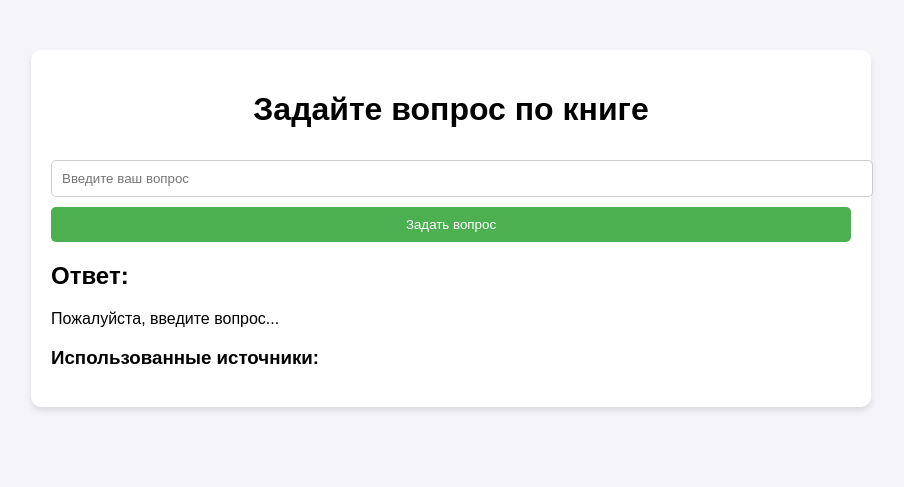
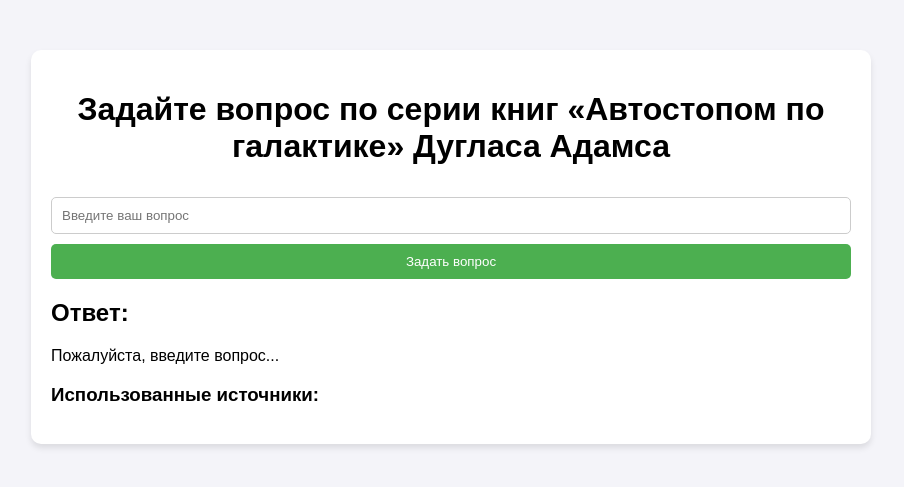
Before and after one commit to soaptr/BookRAG, a FastAPI app: page / in a window 1280 px wide. Shown: the top 487 px of the page, without its empty margins (189-1093 px from the left). Run offline with FastAPI, Linux system fonts and the light colour scheme.

Commit message:
fix layout, add enter key support, explanation about service topic

```diff
--- a/app.py
+++ b/app.py
@@ -1,9 +1,10 @@
-from fastapi import FastAPI, HTTPException, Request
+from fastapi import FastAPI, Request
 from fastapi.responses import HTMLResponse
 from fastapi.templating import Jinja2Templates
 from pydantic import BaseModel
 from src.chroma import get_vectorstore
 from src.llm import get_qa_chain
+
 
 # Создаем FastAPI приложение
 app = FastAPI()
@@ -15,14 +16,17 @@ qa_chain = get_qa_chain(vectorstore, rerank='cross')
 # Местоположение шаблонов
 templates = Jinja2Templates(directory="templates")
 
+
 # Модель для запроса
 class QuestionRequest(BaseModel):
     question: str
+
 
 # Эндпоинт для основной страницы с формой
 @app.get("/", response_class=HTMLResponse)
 async def get_form(request: Request):
     return templates.TemplateResponse("index.html", {"request": request})
+
 
 # Эндпоинт для обработки запроса
 @app.post("/ask")
--- a/templates/index.html
+++ b/templates/index.html
@@ -3,7 +3,7 @@
 <head>
     <meta charset="UTF-8">
     <meta name="viewport" content="width=device-width, initial-scale=1.0">
-    <title>Вопросы по книгам</title>
+    <title>Вопросы по серии книг "Автостопом по галактике"</title>
     <style>
         body {
             font-family: Arial, sans-serif;
@@ -28,6 +28,7 @@
             margin: 10px 0;
             border: 1px solid #ccc;
             border-radius: 5px;
+            box-sizing: border-box;
         }
         button {
             width: 100%;
@@ -37,9 +38,17 @@
             border: none;
             border-radius: 5px;
             cursor: pointer;
+            transition: background-color 0.3s;
         }
         button:hover {
             background-color: #45a049;
+        }
+        button:active {
+            background-color: #3e8e41;
+        }
+        button.loading {
+            background-color: #ccc;
+            cursor: not-allowed;
         }
         #answer {
             margin-top: 20px;
@@ -48,9 +57,9 @@
 </head>
 <body>
     <div class="container">
-        <h1>Задайте вопрос по книге</h1>
-        <input type="text" id="question" placeholder="Введите ваш вопрос">
-        <button onclick="askQuestion()">Задать вопрос</button>
+        <h1>Задайте вопрос по серии книг «Автостопом по галактике» Дугласа Адамса</h1>
+        <input type="text" id="question" placeholder="Введите ваш вопрос" onkeypress="handleKeyPress(event)">
+        <button id="askButton" onclick="askQuestion()">Задать вопрос</button>
 
         <div id="answer">
             <h2>Ответ:</h2>
@@ -62,14 +71,29 @@
 
     <script>
         async function askQuestion() {
-            const question = document.getElementById("question").value;
+            const questionInput = document.getElementById("question");
+            const question = questionInput.value.trim();
             const responseElement = document.getElementById("response");
             const sourcesElement = document.getElementById("sources");
+            const askButton = document.getElementById("askButton");
+
+            // Проверка на пустой ввод
+            if (!question) {
+                responseElement.textContent = "Пожалуйста, введите вопрос.";
+                return;
+            }
 
             // Очистим старые ответы
             sourcesElement.innerHTML = "";
+            responseElement.textContent = "Отправка вопроса...";
 
-            // Отправим запрос на сервер
+            // Изменяем состояние кнопки
+            askButton.textContent = "Отправка...";
+            askButton.classList.add("loading");
+            askButton.disabled = true;
+
+            try {
+                // Отправляем запрос на сервер
                 const res = await fetch("/ask", {
                     method: "POST",
                     headers: {
@@ -81,9 +105,12 @@
                 const data = await res.json();
                 responseElement.textContent = data.answer;
 
-            // Добавим источники
-            if (data.sources.length > 0) {
-                data.sources.forEach(source => {
+                // Создаем Set для хранения уникальных источников
+                const uniqueSources = new Set(data.sources);
+
+                // Добавляем уникальные источники
+                if (uniqueSources.size > 0) {
+                    uniqueSources.forEach(source => {
                         const listItem = document.createElement("li");
                         listItem.textContent = source;
                         sourcesElement.appendChild(listItem);
@@ -93,6 +120,20 @@
                     noSourcesItem.textContent = "Нет доступных источников.";
                     sourcesElement.appendChild(noSourcesItem);
                 }
+            } catch (error) {
+                responseElement.textContent = "Произошла ошибка при отправке вопроса.";
+            } finally {
+                // Возвращаем кнопку в исходное состояние
+                askButton.textContent = "Задать вопрос";
+                askButton.classList.remove("loading");
+                askButton.disabled = false;
+            }
+        }
+
+        function handleKeyPress(event) {
+            if (event.key === "Enter") {
+                askQuestion();
+            }
         }
     </script>
 </body>
```
Lines whose indentation alone changed are shown as unchanged.
